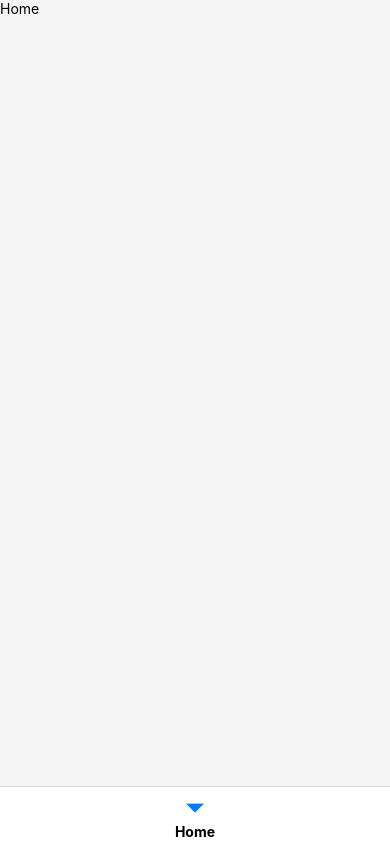
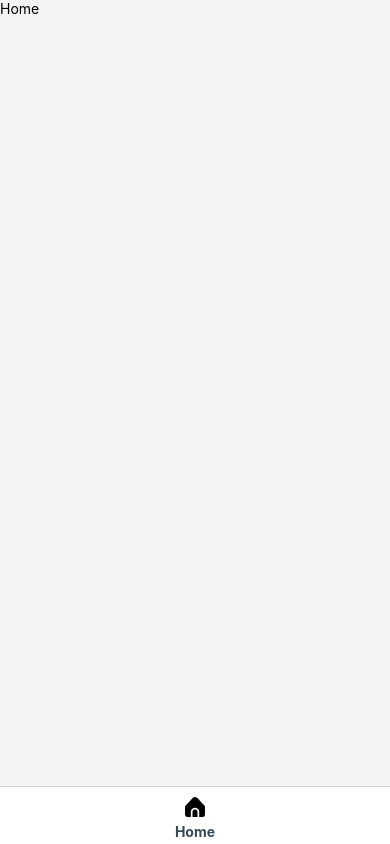
Before and after one commit to ayuleul/NextDev, a React Native app: screen /Home in a window 390 px wide. Built offline with nearby package versions, Linux system fonts and the light colour scheme.

Commit message:
TabBarIcon created

```diff
--- /dev/null
+++ b/src/assets/icons/index.ts
@@ -0,0 +1,2 @@
+export const HomeOutlined = require('./home-outlined.png');
+export const HomeFilled = require('./home-filled.png');
--- /dev/null
+++ b/src/components/helper/TabBarIcon/index.tsx
@@ -0,0 +1,19 @@
+import React from 'react';
+import {Image, ImageSourcePropType} from 'react-native';
+import {styles} from './styles';
+
+interface IProps {
+  focused: boolean;
+  filledICon: ImageSourcePropType;
+  outlinedIcon: ImageSourcePropType;
+}
+
+export const TabBarIcon: React.FC<IProps> = ({
+  filledICon,
+  outlinedIcon,
+  focused,
+}) => {
+  return (
+    <Image source={focused ? filledICon : outlinedIcon} style={styles.image} />
+  );
+};
--- /dev/null
+++ b/src/components/helper/TabBarIcon/styles.ts
@@ -0,0 +1,9 @@
+import {StyleSheet} from 'react-native';
+
+export const styles = StyleSheet.create({
+  image: {
+    opacity: 1,
+    width: 20,
+    height: 20,
+  },
+});
--- a/src/components/helper/index.ts
+++ b/src/components/helper/index.ts
@@ -1 +1,2 @@
 export * from './TabBarLabel';
+export * from './TabBarIcon';
--- a/src/navigation/BottomTabNavigation.tsx
+++ b/src/navigation/BottomTabNavigation.tsx
@@ -2,8 +2,9 @@ import React from 'react';
 import {createBottomTabNavigator} from '@react-navigation/bottom-tabs';
 import {colors, isSmallDevice} from '../theme';
 import {Platform} from 'react-native';
-import {TabBarLabel} from '../components';
+import {TabBarIcon, TabBarLabel} from '../components';
 import {Home} from '../screens';
+import {HomeFilled, HomeOutlined} from '../assets/icons';
 const Tab = createBottomTabNavigator();
 
 export const BottomTabNavigation = () => {
@@ -21,6 +22,13 @@ export const BottomTabNavigation = () => {
         name="Home"
         component={Home}
         options={{
+          tabBarIcon: ({focused}) => (
+            <TabBarIcon
+              focused={focused}
+              filledICon={HomeFilled}
+              outlinedIcon={HomeOutlined}
+            />
+          ),
           tabBarLabel: props => <TabBarLabel label="Home" {...props} />,
         }}
       />
--- a/src/theme/colors.ts
+++ b/src/theme/colors.ts
@@ -1,5 +1,5 @@
 export const colors = {
-  primary: '#000000',
+  primary: '#374957',
   white: '#ffffff',
   background: '#F5F5F5',
 };
```
Also changed, not shown: src/assets/icons/home-filled.png (added), src/assets/icons/home-outlined.png (added).
